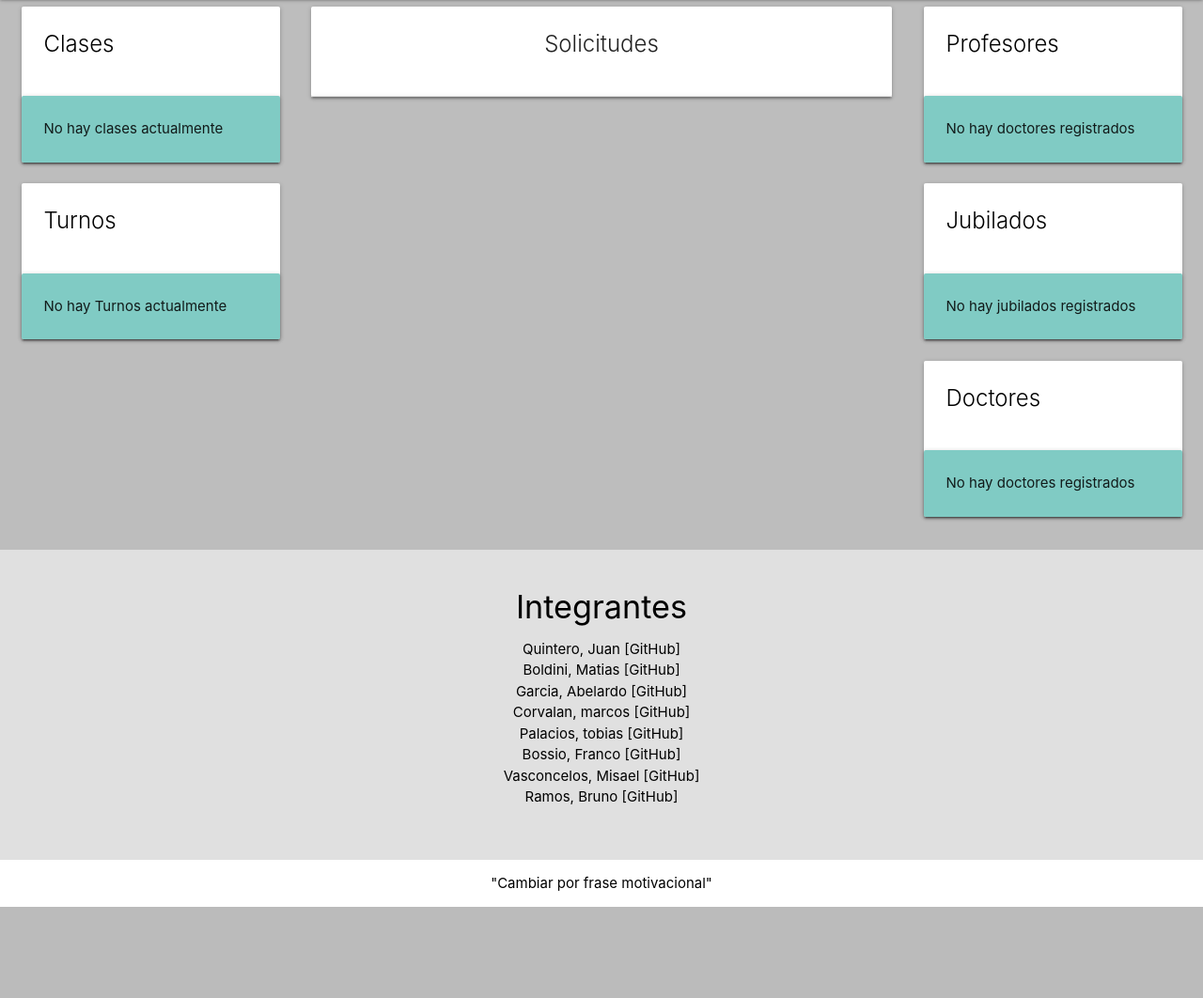
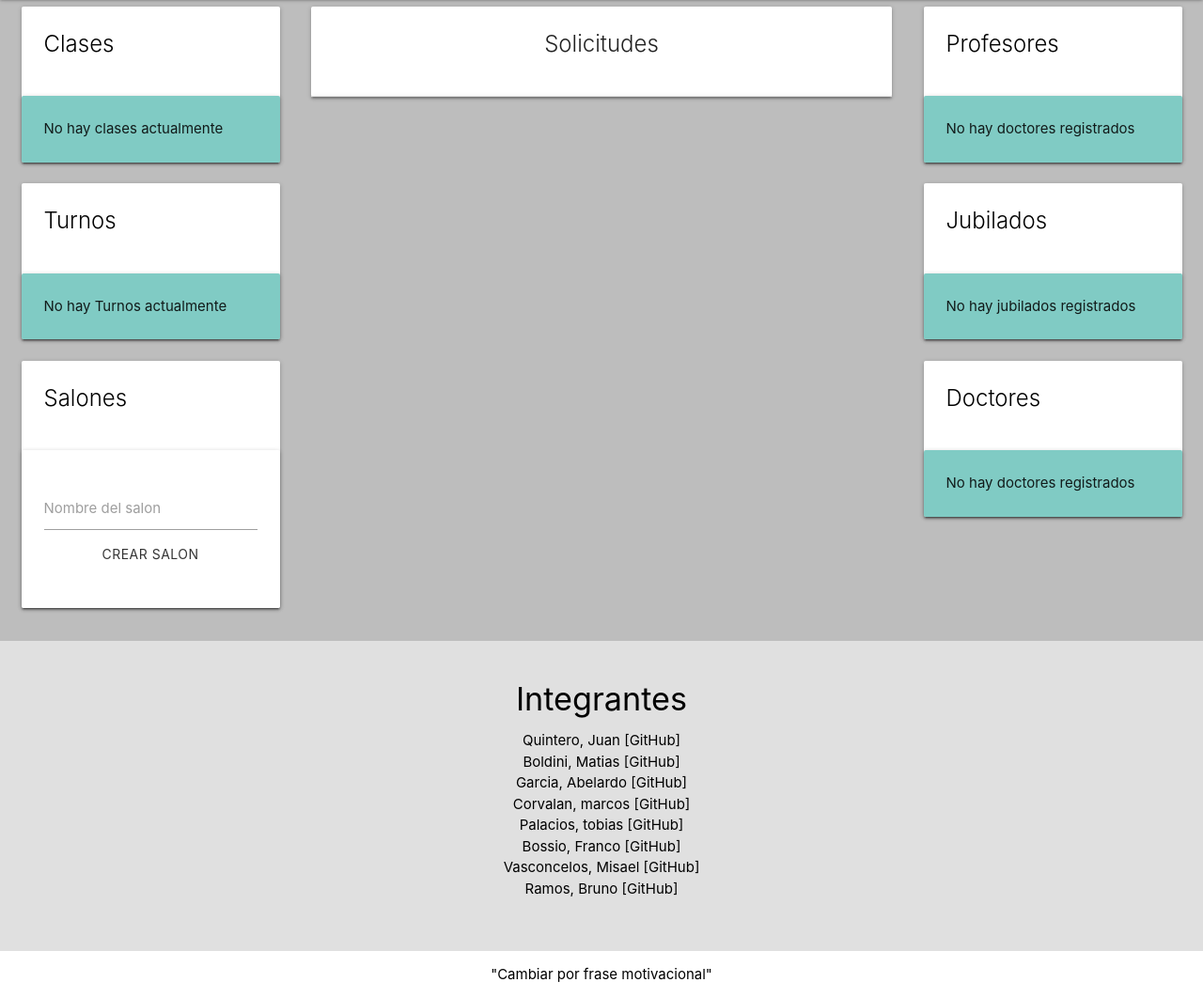
Before and after one commit to MatiasBoldini/FAT2018, a Django app: template main/templates/profile_for_admin.html in a window 1280 px wide. Shown: the part 65-1127 px from the top of the page at 94% size. Before the commit the page ends 1030 px from the top, so only its background shows below. Run offline with Django 3.2, Linux system fonts and the light colour scheme; the template is opened without the code that fills it, so the values that code supplies are empty.

Commit message:
HTML Administrador - Crear salon

```diff
--- a/main/templates/profile_for_admin.html
+++ b/main/templates/profile_for_admin.html
@@ -126,6 +126,22 @@
 					<span>No hay Turnos actualmente<span>
 				</div>
 				{% endif %}
+			</div>
+		</div>
+		<div class="col s12">
+			<div class="card">
+				<div class="card-content white-text">
+					<span class="card-title black-text">Salones</span>
+				</div>
+				<div class="card-panel">
+					<div class="input-field">
+						<input type="text"></input>
+						<label>Nombre del salon</label>
+						<center>
+							<button class="btn btn-flat waves-effect waves-grey">Crear salon</button>
+						</center>
+					</div>
+				</div>
 			</div>
 		</div>
 	</div>
```
